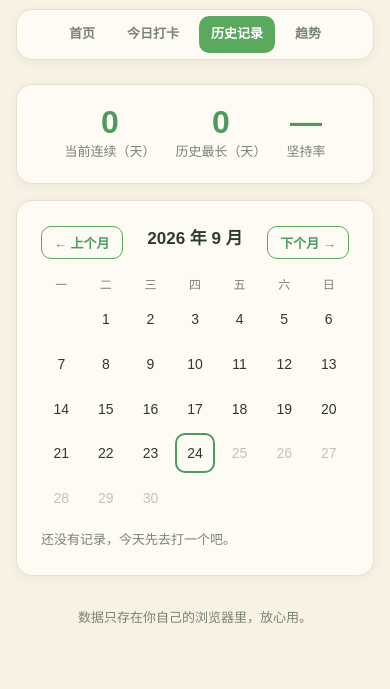
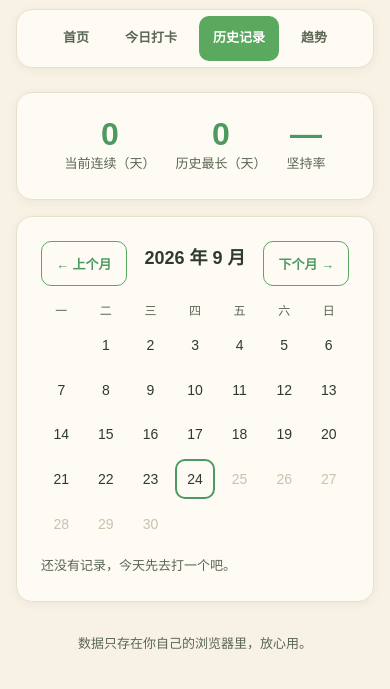
Before and after one commit to Panky-pan/Daily-Health-Log, a plain HTML site: page history.html in a window 390 px wide. Shown: the part 59-748 px from the top of the page. Drawn offline with Linux system fonts and the light colour scheme.

Commit message:
Day 9｜按设计规则完成前端审查并修复 5 处问题
改了什么：style.css 中次要文字对比度提至 WCAG AA、补键盘焦点光环、手机端触控目标加高、卡片标题层级与内边距统一。
加了什么：无新功能、无新文件，纯样式修复。

```diff
--- a/assets/css/style.css
+++ b/assets/css/style.css
@@ -12,7 +12,7 @@
   --color-green-light: #5BA85F; /* 亮绿（按钮、装饰） */
   --color-green-pale: #E4EFDF;  /* 淡绿（选中态、标记底色） */
   --color-text: #2F3B2F;        /* 正文深绿灰 */
-  --color-muted: #7A8471;       /* 次要文字 */
+  --color-muted: #5C6654;       /* 次要文字（加深后对比度约 5.8:1，达 WCAG AA） */
   --color-yellow: #F2C14E;      /* 提醒条黄（后续步骤用） */
   --color-danger: #D25B4A;      /* 表单红字提示 */
   --color-border: #E8E0CC;      /* 卡片描边 */
@@ -105,9 +105,9 @@ body {
 }
 
 .card-title {
-  font-size: 17px;
+  font-size: 18px;
   font-weight: 700;
-  margin-bottom: 8px;
+  margin-bottom: 10px;
 }
 
 .card-hint {
@@ -238,6 +238,17 @@ body {
   background: var(--color-green-light);
 }
 
+/* ---- 键盘焦点可见性（Day 9 审查问题 2）----
+   :focus-visible 只在键盘 Tab 导航时显示光环，鼠标点击不出现、外观不受影响。
+   覆盖全站可点元素：导航链接 / 按钮 / 三餐标签 / 日历已打卡格子 */
+.site-nav a:focus-visible,
+.btn:focus-visible,
+.tag:focus-visible,
+.cal-cell.checked:focus-visible {
+  outline: 2px solid var(--color-green-light);
+  outline-offset: 2px;
+}
+
 /* ---- 已设目标展示文字 ---- */
 .goal-text {
   font-size: 16px;
@@ -265,7 +276,7 @@ body {
   display: flex;
   gap: 32px;
   justify-content: center;
-  padding: 20px 24px;
+  padding: 24px;   /* Day 9 审查问题 5：与其他卡片统一为 24px */
 }
 
 .streak-item {
@@ -315,7 +326,7 @@ body {
   display: flex;
   gap: 32px;
   justify-content: center;
-  padding: 20px 24px;
+  padding: 24px;   /* Day 9 审查问题 5：与其他卡片统一为 24px */
 }
 
 /* ---- 历史页：日历 ---- */
@@ -575,7 +586,7 @@ body {
   border: 1px solid var(--color-border);
   border-radius: var(--radius);
   box-shadow: var(--shadow);
-  padding: 4px 18px;
+  padding: 8px 18px;   /* Day 9 审查问题 5：上下提到 8px，首尾行不再贴边 */
 }
 
 .record-row {
@@ -647,8 +658,18 @@ body {
   }
 
   .site-nav a {
-    padding: 8px 12px;
+    padding: 12px 14px;
     font-size: 13px;
+  }
+
+  /* Day 9 审查问题 3：手机上可点元素加高到约 44px（触控目标最低标准），
+     桌面端尺寸不变。覆盖：导航链接 / 三餐标签 / 日历月份切换按钮 */
+  .tag {
+    padding: 12px 18px;
+  }
+
+  .cal-nav {
+    padding: 12px 14px;
   }
 
   .streak-card,
```
